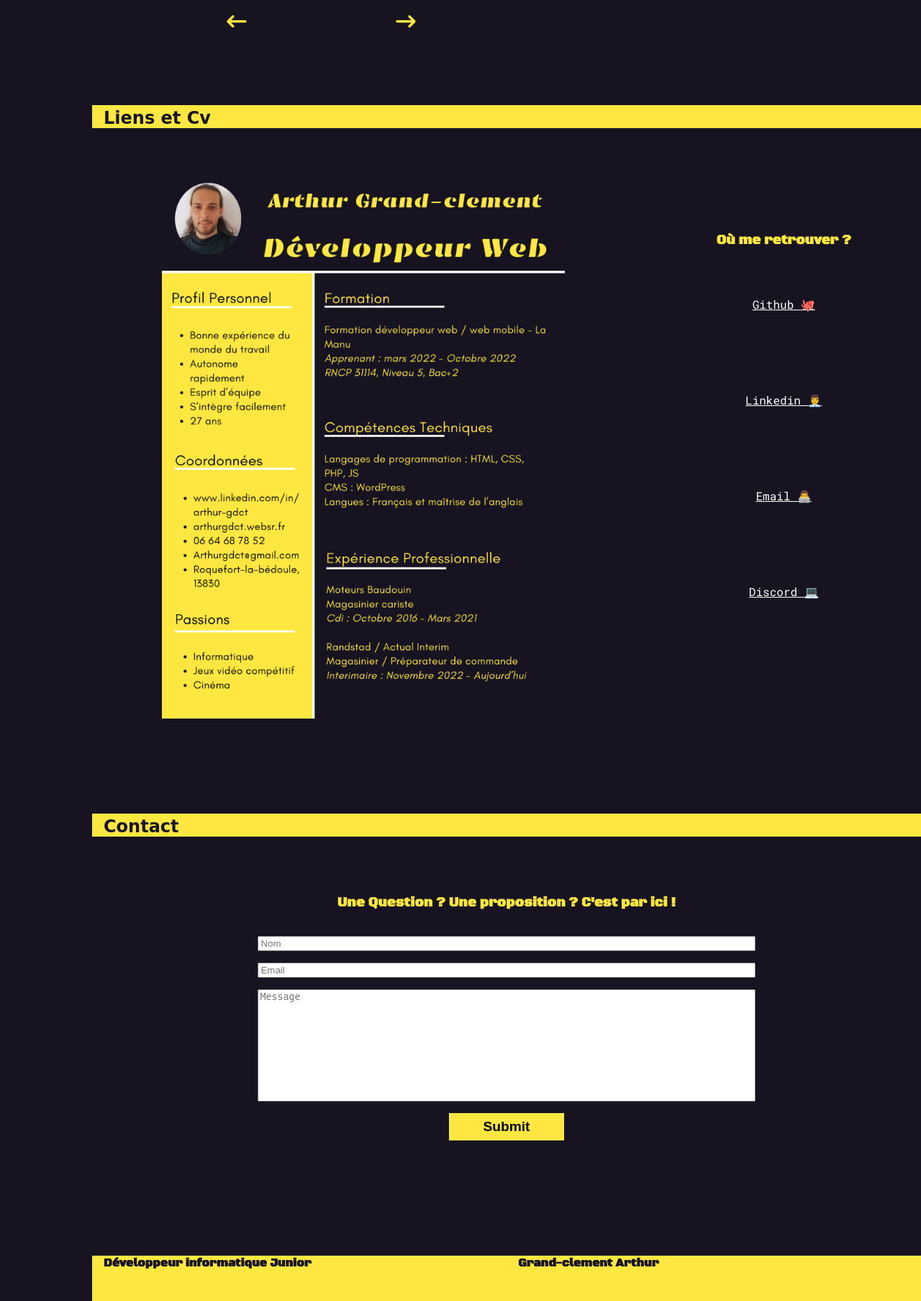
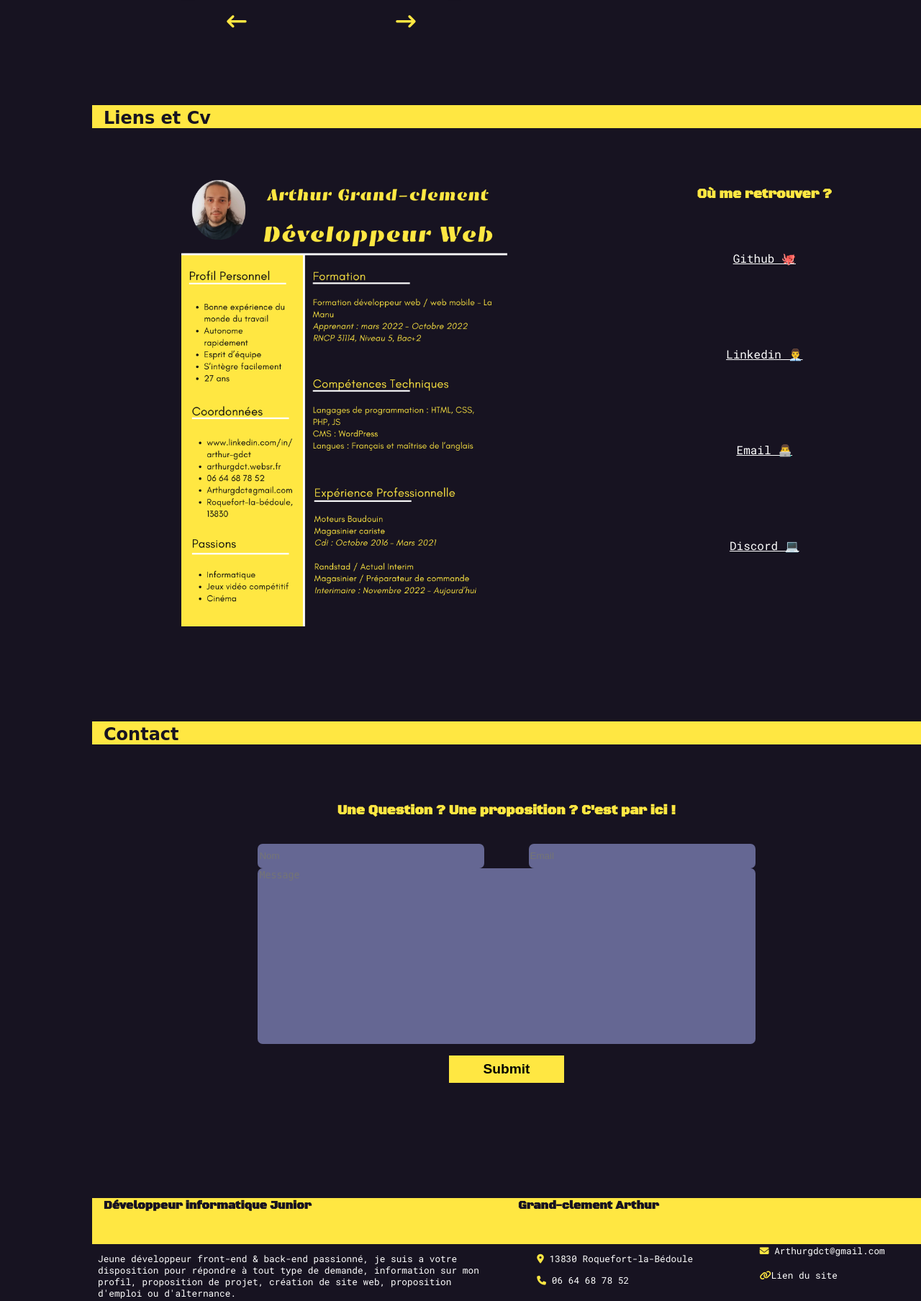
Before and after one commit to Arthurgdct/agc, a PHP site: page / in a window 1280 px wide. Shown: the part 3244-5051 px from the top of the page at 72% size. Run offline with PHP 8.4, Linux system fonts and the light colour scheme; some libraries are stand-ins or nearby versions; some web fonts are replaced.

Commit message:
mise a jours du formulaire et réorganisation du css

```diff
--- a/Models/Message.php
+++ b/Models/Message.php
@@ -16,9 +16,9 @@ class Message extends Db
         $query = 'INSERT INTO `contact` (`name`, `email`, `message`) VALUES
     (:name, :email, :message)';
         $stmt = $this->pdo->prepare($query);
-        $stmt->bindParam(':name', $this->name, PDO::PARAM_STR);
-        $stmt->bindParam(':email', $this->email, PDO::PARAM_STR);
-        $stmt->bindParam(':message', $this->message, PDO::PARAM_STR);
+        $stmt->bindParam(':name', htmlspecialchars($this->name), PDO::PARAM_STR);
+        $stmt->bindParam(':email', htmlspecialchars($this->email), PDO::PARAM_STR);
+        $stmt->bindParam(':message', htmlspecialchars($this->message), PDO::PARAM_STR);
         $stmt->execute();
     }
 }
--- a/assets/css/styles.css
+++ b/assets/css/styles.css
@@ -133,6 +133,18 @@ header {
 
 #refresh i {
     cursor: pointer;
+}
+
+@keyframes beat
+{
+  80%
+  {
+    transform: scale( .75 );
+  }
+  100%
+  {
+    transform: scale( .75 );
+  }
 }
 
 /*end home*/
@@ -351,6 +363,18 @@ img.active {
     height: 18rem;
 }
 
+@keyframes beat-arrow
+{
+  80%
+  {
+    transform: scale( .85 );
+  }
+  100%
+  {
+    transform: scale( .85 );
+  }
+}
+
 /*end realisation*/
 /*cv*/
 #cvcontainer {
@@ -415,8 +439,25 @@ img.active {
     margin-top: 1rem;
 }
 
+#infodiv{
+    display: flex;
+    justify-content: space-between;
+}
+#infodiv input{
+    color: #ffe742;
+    width: 45%;
+    height: 2rem;
+    background-color: #656793;
+    border: none;
+    border-radius: 7px;
+}
+
 #contactform textarea {
-    margin-top: 1rem;
+    color: #ffe742;
+    height: 15rem;
+    background-color: #656793;
+    border: none;
+    border-radius: 7px;
 }
 
 #sendbtn {
@@ -429,6 +470,7 @@ img.active {
     font-size: 1.2rem;
     background-color: #ffe742;
     border: none;
+    cursor: pointer;
 }
 
 .errorsmsg {
@@ -522,29 +564,8 @@ h4 {
 }
 
 /*end footer*/
-/*animation*/
-@keyframes beat
-{
-  80%
-  {
-    transform: scale( .75 );
-  }
-  100%
-  {
-    transform: scale( .75 );
-  }
-}
-@keyframes beat-arrow
-{
-  80%
-  {
-    transform: scale( .85 );
-  }
-  100%
-  {
-    transform: scale( .85 );
-  }
-}
+
+
 @media screen and (min-width: 500px) {
     #lastnamecontainer {
         margin-left: auto;
@@ -705,8 +726,7 @@ h4 {
     }
 
     #cv img {
-        width: 35rem;
-        height: 48rem;
+        width: 100%;
     }
 
     #barcontainer {
--- a/index.php
+++ b/index.php
@@ -37,7 +37,7 @@
         </nav>
     </header>
     <main>
-<!--Accueil-->
+        <!--Accueil-->
         <section id="containerHome">
             <h1 id="firstnameTitle" class="txt-y emblema">ARTHUR</h1>
             <div id="lastnamecontainer" class="bg-y">
@@ -173,12 +173,14 @@
             <h2 class="bg-y section-title emblema">Contact</h2>
             <h3 class="blackops txt-y" id="launchsentence">Une Question ? Une proposition ? C'est par ici !</h3>
             <form id="contactform" action="" method="post">
-                <input type="text" placeholder="<?= (isset($_POST['name'])) ? $_POST['name'] : 'Nom' ?>" name="name" id="name">
+                <div id="infodiv">
+                    <input type="text" placeholder="<?= (isset($_POST['name'])) ? $_POST['name'] : 'Nom' ?>" name="name" id="name">
+                    <input type="email" placeholder="<?= (isset($_POST['email'])) ? $_POST['email'] : 'Email' ?>" name="email" id="emailform">
+                </div>
                 <?php if (isset($errors['name'])) { ?>
                     <p class="errorsmsg"><?= $errors['name'] ?></p>
-                <?php } ?>
-                <input type="email" placeholder="<?= (isset($_POST['email'])) ? $_POST['email'] : 'Email' ?>" name="email" id="emailform">
-                <?php if (isset($errors['email'])) { ?>
+                <?php }
+                if (isset($errors['email'])) { ?>
                     <p class="errorsmsg"><?= $errors['email'] ?></p>
                 <?php } ?>
                 <textarea placeholder="<?= (isset($_POST['message'])) ? $_POST['message'] : 'Message' ?>" name="message" id="message" cols="30" rows="10"></textarea>
```
